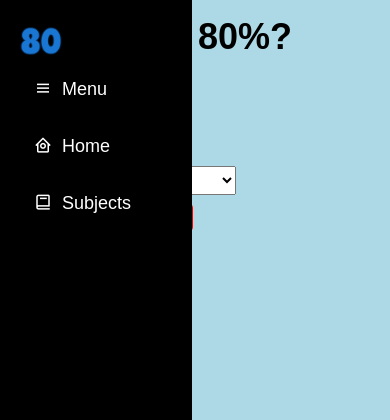
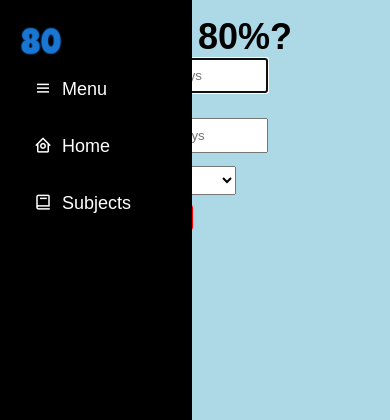
Before and after one commit to KrijalDangol/Deploy-Flask-APP, a Flask app: page / in a window 390 px wide. Shown: the top 420 px of the page. Run offline with Flask 3, Linux system fonts and the light colour scheme; some web fonts are replaced.

Commit message:
Update style.css

```diff
--- a/static/css/style.css
+++ b/static/css/style.css
@@ -124,3 +124,11 @@ main{
         margin-left: var(--sb-width);
     }
 }
+@media(max-width : 768px){
+    .input{
+    width: 40vw;
+    display: flex;
+    flex-direction: column;
+    gap: 2px;
+}
+}
```
